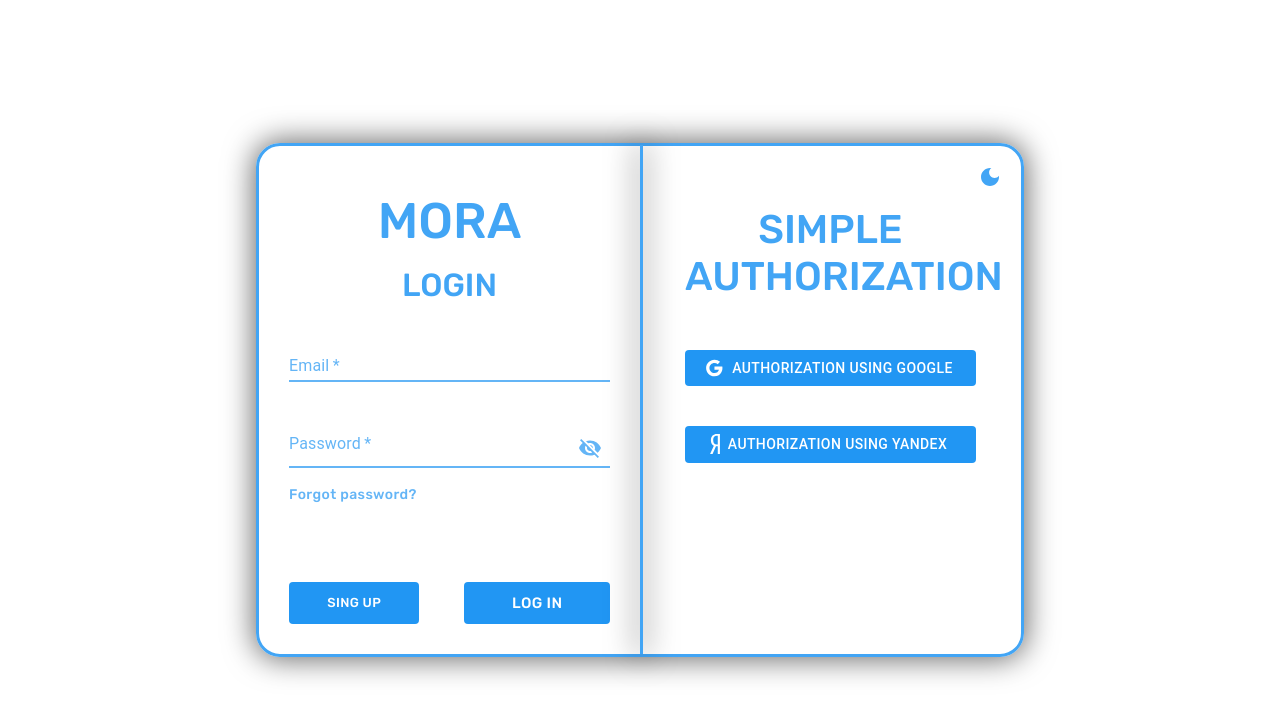
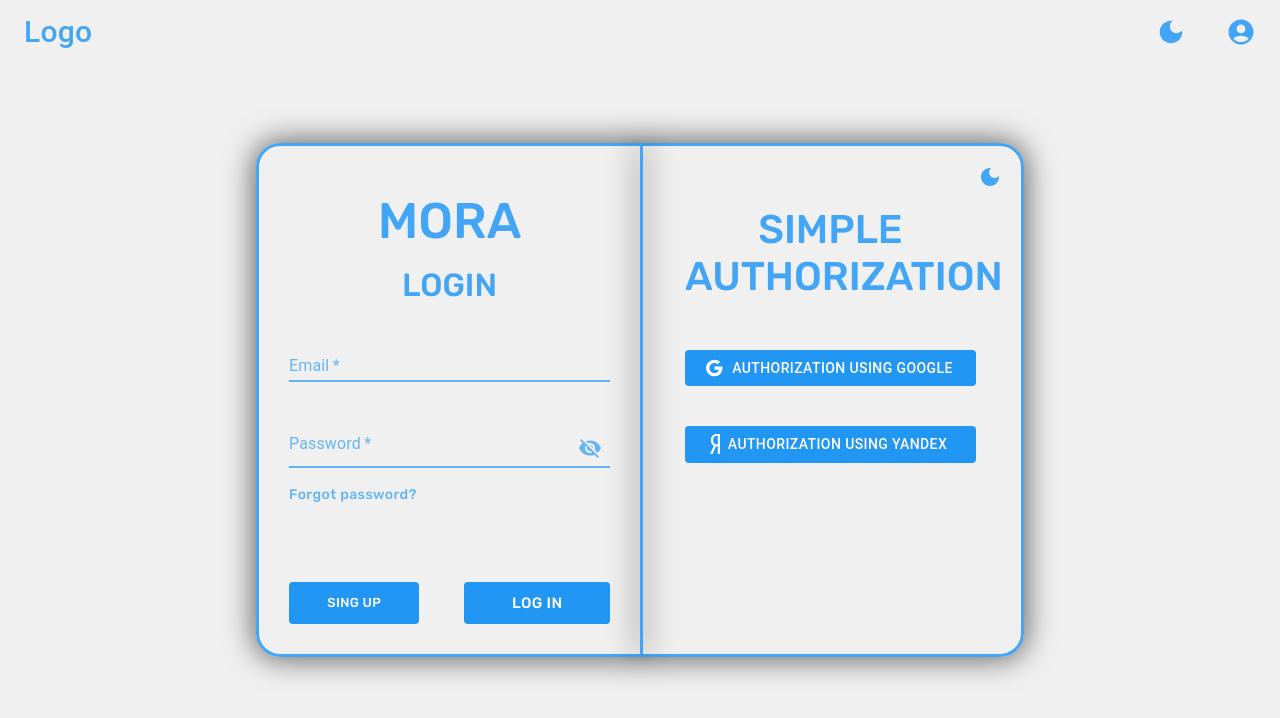
Before and after one commit to KoMMentatoR1/hack2023-front, a React app: page /#/login in a window 1280 px wide. Shown: the top 718 px of the page. Built offline with nearby package versions, Linux system fonts and the light colour scheme; a web font is replaced by a local one.

Commit message:
feat: header on auths page

```diff
--- a/src/components/Header/ui/Header.tsx
+++ b/src/components/Header/ui/Header.tsx
@@ -47,7 +47,12 @@
       <Toolbar sx={{ justifyContent: 'space-between' }}>
         <HeaderBox>
           <ButtonContainer>
-            <Typography sx={{ fontSize: '30px' }} variant='h6' noWrap>
+            <Typography
+              onClick={() => navigator('/main')}
+              sx={{ fontSize: '30px' }}
+              variant='h6'
+              noWrap
+            >
               Logo
             </Typography>
           </ButtonContainer>
--- a/src/pages/LoginPage/LoginPage.tsx
+++ b/src/pages/LoginPage/LoginPage.tsx
@@ -1,16 +1,17 @@
 import { FieldValues, SubmitHandler, useForm } from 'react-hook-form'
 import { useNavigate } from 'react-router-dom'
+import { AuthButton } from '../../components/Auth/AuthButtonContainer'
 import {
-  AuthButton,
-} from '../../components/Auth/AuthButtonContainer'
-import { ButtonContainer, ForgotPassButton } from '../../components/Auth/AuthButtonContainer/style/style'
+  ButtonContainer,
+  ForgotPassButton,
+} from '../../components/Auth/AuthButtonContainer/style/style'
 import {
   AuthPageLayout,
   FormContainer,
 } from '../../components/Auth/AuthPageLayout'
 import { BaseInput } from '../../components/base/base-input'
+import { Header } from '../../components/Header'
 import { useAction } from '../../shared/hooks/useAction'
-
 
 const LoginPage = () => {
   const {
@@ -27,6 +28,8 @@
     login(data.email, data.password)
 
   return (
+    <>
+      <Header />
       <AuthPageLayout authMode='login' title='Mora' subTitle='Login'>
         <FormContainer>
           <BaseInput
@@ -86,6 +89,7 @@
           </ButtonContainer>
         </FormContainer>
       </AuthPageLayout>
+    </>
   )
 }
 
--- /dev/null
+++ b/src/pages/MainPage/MainPage.tsx
@@ -0,0 +1,7 @@
+import React from 'react'
+
+const MainPage = () => {
+  return <div>MainPage</div>
+}
+
+export default MainPage
--- a/src/pages/RegisterPage/RegisterPage.tsx
+++ b/src/pages/RegisterPage/RegisterPage.tsx
@@ -9,6 +9,7 @@
   FormContainer,
 } from '../../components/Auth/AuthPageLayout'
 import { BaseInput } from '../../components/base/base-input'
+import { Header } from '../../components/Header'
 import { useAction } from '../../shared/hooks/useAction'
 import { useTypeSelector } from '../../shared/hooks/useTypeSelector'
 
@@ -30,6 +31,8 @@
     registration(data.email, data.password, data.firstName, data.lastName)
 
   return (
+    <>
+      <Header />
       <AuthPageLayout authMode='registration' title='Mora' subTitle='Register'>
         <FormContainer>
           <BaseInput
@@ -124,6 +127,7 @@
           </AuthButtonContainer>
         </FormContainer>
       </AuthPageLayout>
+    </>
   )
 }
 
--- a/src/shared/helpers/them.ts
+++ b/src/shared/helpers/them.ts
@@ -66,7 +66,7 @@
           hover: blue[600],
         },
         background: {
-          main: '#ffffff',
+          main: '#F0F0F0',
           button: blue[500],
           buttonHover: blue[700],
         },
```
Also changed, not shown: src/app/routes/routes.tsx (+13 -4 lines). Lines whose indentation alone changed are shown as unchanged.
